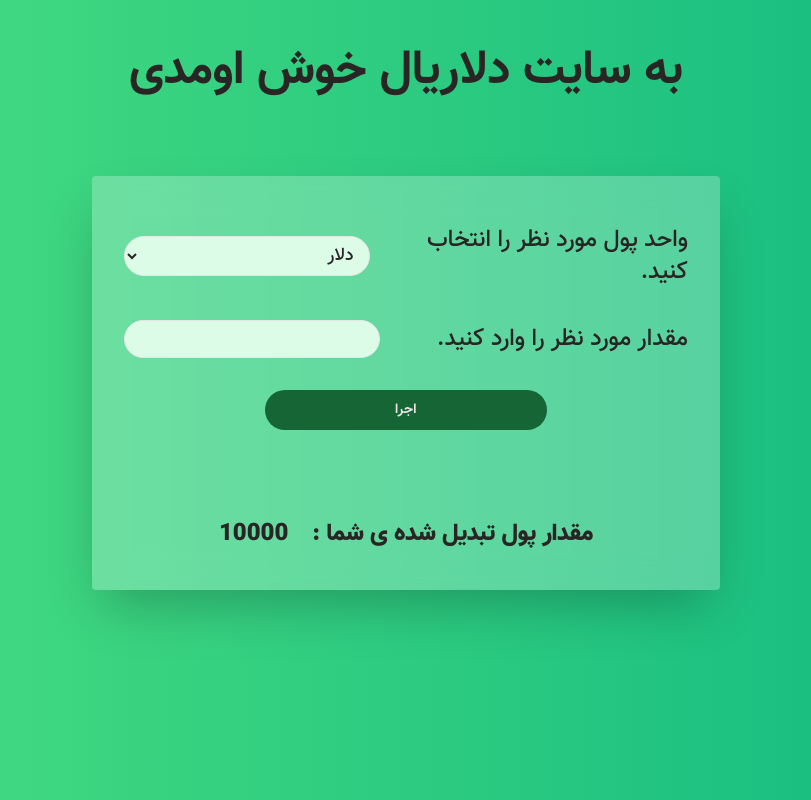
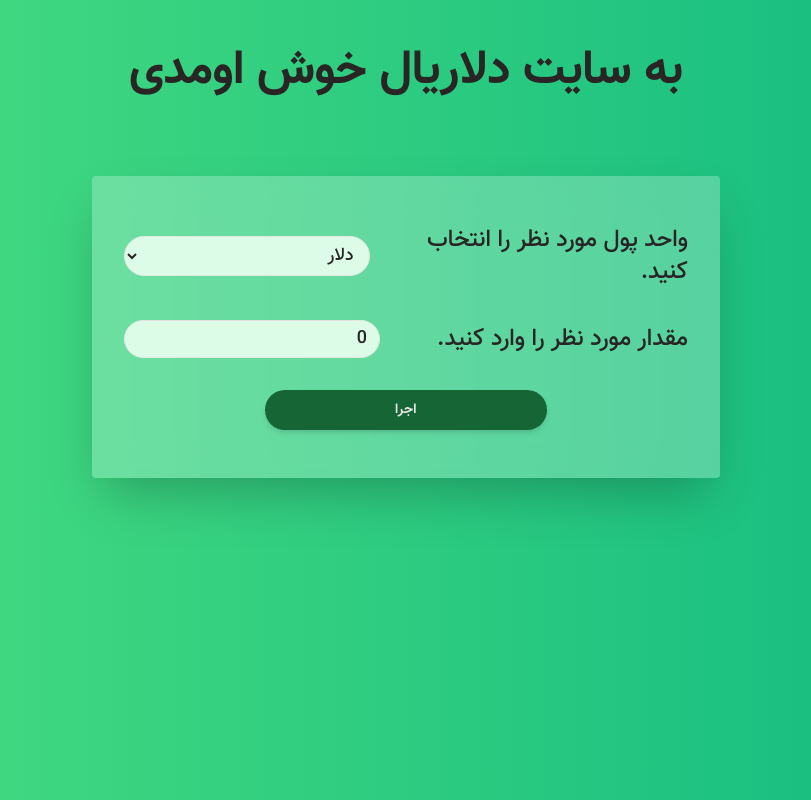
Before and after one commit to Mohammad-MH1/react-task, a React (Vite) app: page / in a window 1280 px wide. Shown: the whole page, without its empty margins (234-1045 px from the left). Built offline with nearby package versions, Linux system fonts and the light colour scheme.

Commit message:
Add state logic and functionality

```diff
--- a/package.json
+++ b/package.json
@@ -11,8 +11,7 @@
   },
   "dependencies": {
     "react": "^18.3.1",
-    "react-dom": "^18.3.1",
-    "react-icons": "^5.3.0"
+    "react-dom": "^18.3.1"
   },
   "devDependencies": {
     "@eslint/js": "^9.9.0",
--- a/src/App.tsx
+++ b/src/App.tsx
@@ -1,16 +1,39 @@
+import { FormEvent, useState } from 'react';
 import AppLayout from './components/AppLayout';
 import FormCard from './components/FormCard';
 import Header from './components/Header';
 import Main from './components/Main';
 import TextCard from './components/TextCard';
 
+const EXCHANGE = 595000;
+
 function App() {
+  const [selected, setSelected] = useState('dollar');
+  const [value, setValue] = useState(0);
+  const [finalValue, setFinalValue] = useState(0);
+
+  function handleSubmit(e: FormEvent<HTMLFormElement>) {
+    e.preventDefault();
+    if (value <= 0) return;
+
+    if (selected === 'dollar') setFinalValue(value * EXCHANGE);
+    if (selected === 'rial') setFinalValue(value / EXCHANGE);
+
+    setValue(0);
+  }
+
   return (
     <AppLayout>
       <Header />
       <Main>
-        <FormCard />
-        <TextCard />
+        <FormCard
+          onSelected={setSelected}
+          selected={selected}
+          value={value}
+          onValue={setValue}
+          onSubmit={handleSubmit}
+        />
+        {finalValue > 0 && <TextCard finalValue={finalValue} />}
       </Main>
     </AppLayout>
   );
--- a/src/components/Button.tsx
+++ b/src/components/Button.tsx
@@ -1,7 +1,13 @@
-function Button() {
+import { ReactNode } from 'react';
+
+type ButtonProps = {
+  children: ReactNode;
+};
+
+function Button({ children }: ButtonProps) {
   return (
-    <button className='inline-block h-6 w-3/4 rounded-full bg-green-800 text-sm font-semibold uppercase tracking-wide text-stone-200 transition-colors duration-300 hover:bg-green-600 hover:text-stone-300 focus:bg-green-600 focus:outline-none focus:ring focus:ring-green-600 focus:ring-offset-2 disabled:cursor-not-allowed sm:w-1/2 md:h-8 lg:h-10'>
-      اجرا
+    <button className='inline-block h-6 w-3/4 rounded-full bg-green-800 text-sm font-semibold uppercase tracking-wide text-stone-200 shadow-md transition-colors duration-300 hover:bg-green-600 hover:text-stone-300 focus:bg-green-600 focus:outline-none focus:ring focus:ring-green-600 focus:ring-offset-2 disabled:cursor-not-allowed sm:w-1/2 md:h-8 lg:h-10'>
+      {children}
     </button>
   );
 }
--- a/src/components/FormCard.tsx
+++ b/src/components/FormCard.tsx
@@ -1,13 +1,36 @@
+import { FormEvent } from 'react';
 import Button from './Button';
 
-function FormCard() {
+type FormCardProps = {
+  selected: string;
+  onSelected: (value: string) => void;
+  value: number;
+  onValue: (value: number) => void;
+  onSubmit: (e: FormEvent<HTMLFormElement>) => void;
+};
+
+function FormCard({
+  selected,
+  onSelected,
+  value,
+  onValue,
+  onSubmit,
+}: FormCardProps) {
   return (
-    <form className='flex flex-col gap-3 py-2 sm:text-lg md:gap-6 md:text-xl lg:gap-8 lg:text-2xl'>
+    <form
+      className='flex flex-col gap-3 py-2 sm:text-lg md:gap-6 md:text-xl lg:gap-8 lg:text-2xl'
+      onSubmit={onSubmit}
+    >
       <div className='flex items-center justify-center gap-4 md:justify-around lg:justify-between'>
         <label htmlFor='currency' className=''>
           واحد پول مورد نظر را انتخاب کنید.
         </label>
-        <select id='currency' className='input lg:w-64 lg:text-lg'>
+        <select
+          id='currency'
+          className='input lg:w-64 lg:text-lg'
+          value={selected}
+          onChange={e => onSelected(e.target.value)}
+        >
           <option value='dollar'>دلار</option>
           <option value='rial'>ریال</option>
         </select>
@@ -18,10 +41,12 @@ function FormCard() {
           type='number'
           id='number'
           className='input sm:w-32 lg:w-64 lg:text-lg'
+          value={value}
+          onChange={e => onValue(Number(e.target.value))}
         />
       </div>
-      <div className='flex justify-center'>
-        <Button />
+      <div className='flex justify-center gap-5'>
+        <Button>اجرا</Button>
       </div>
     </form>
   );
--- a/src/components/TextCard.tsx
+++ b/src/components/TextCard.tsx
@@ -1,8 +1,12 @@
-function TextCard() {
+type TextCardProps = {
+  finalValue: number;
+};
+
+function TextCard({ finalValue }: TextCardProps) {
   return (
     <section className='space-y-2 text-center text-xl font-black md:flex md:items-center md:justify-center md:gap-6 md:space-y-0 xl:text-2xl'>
-      <p>مقدار پول تبدیل شده ی شما : </p>
-      <p>10000</p>
+      <p>مقدار پول تبدیل شده ی شما: </p>
+      <p>{finalValue}</p>
     </section>
   );
 }
```
Also changed, not shown: 1 other file (tests, documents, lock files or other folders).
